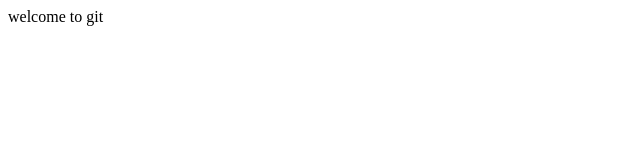
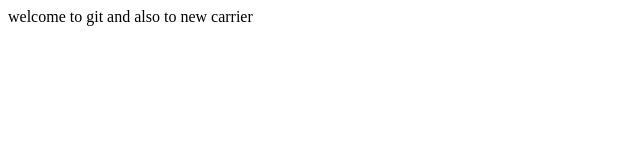
Before and after one commit to Vipin23Yadav/mygitproject, a plain HTML site: page index.html in a window 1280 px wide. Shown: the whole page, without its empty margins (0-640 px from the left). Drawn offline with Linux system fonts and the light colour scheme.

Commit message:
new text added

```diff
--- a/index.html
+++ b/index.html
@@ -1,4 +1,5 @@
 <title>index test file</title>
 <head>
-<body>welcome to git</body>
+<body>welcome to git and also to new carrier</body>
+
 </head>
```
